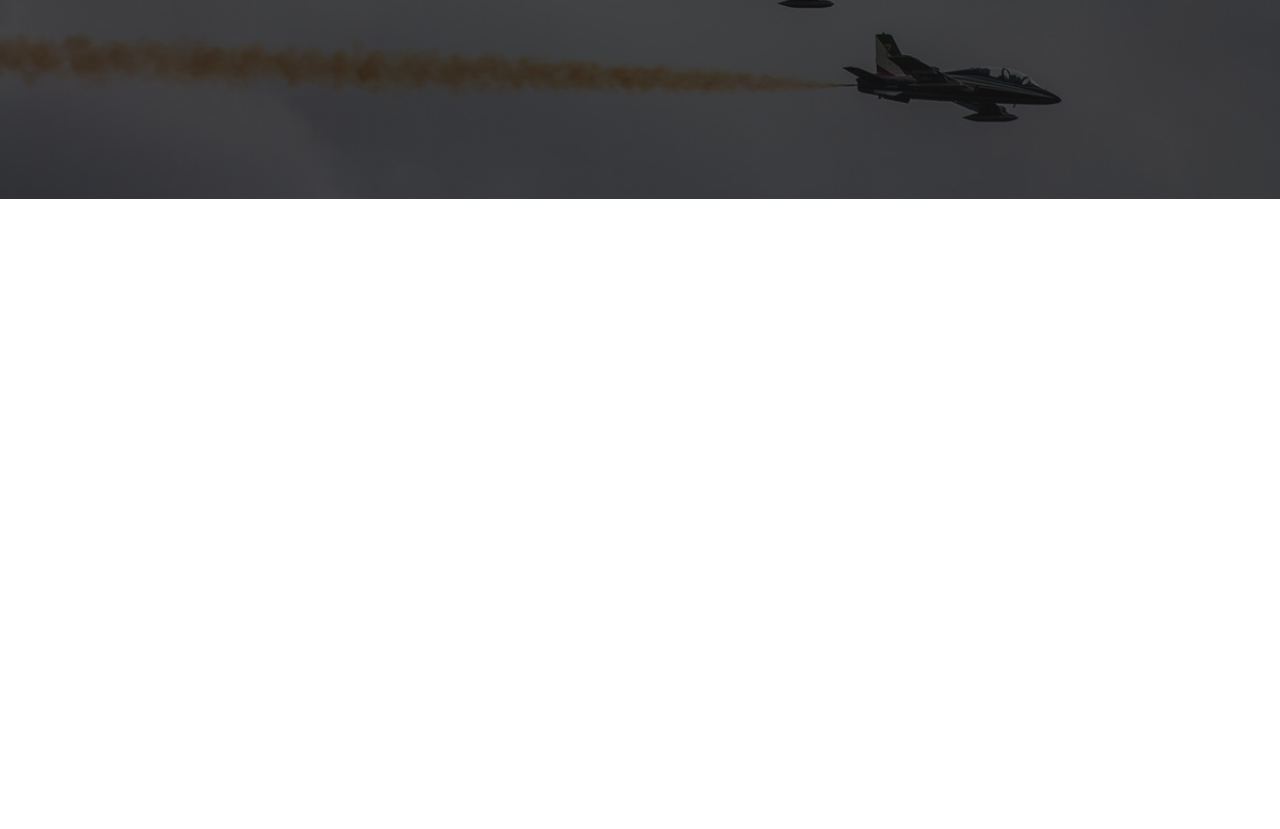
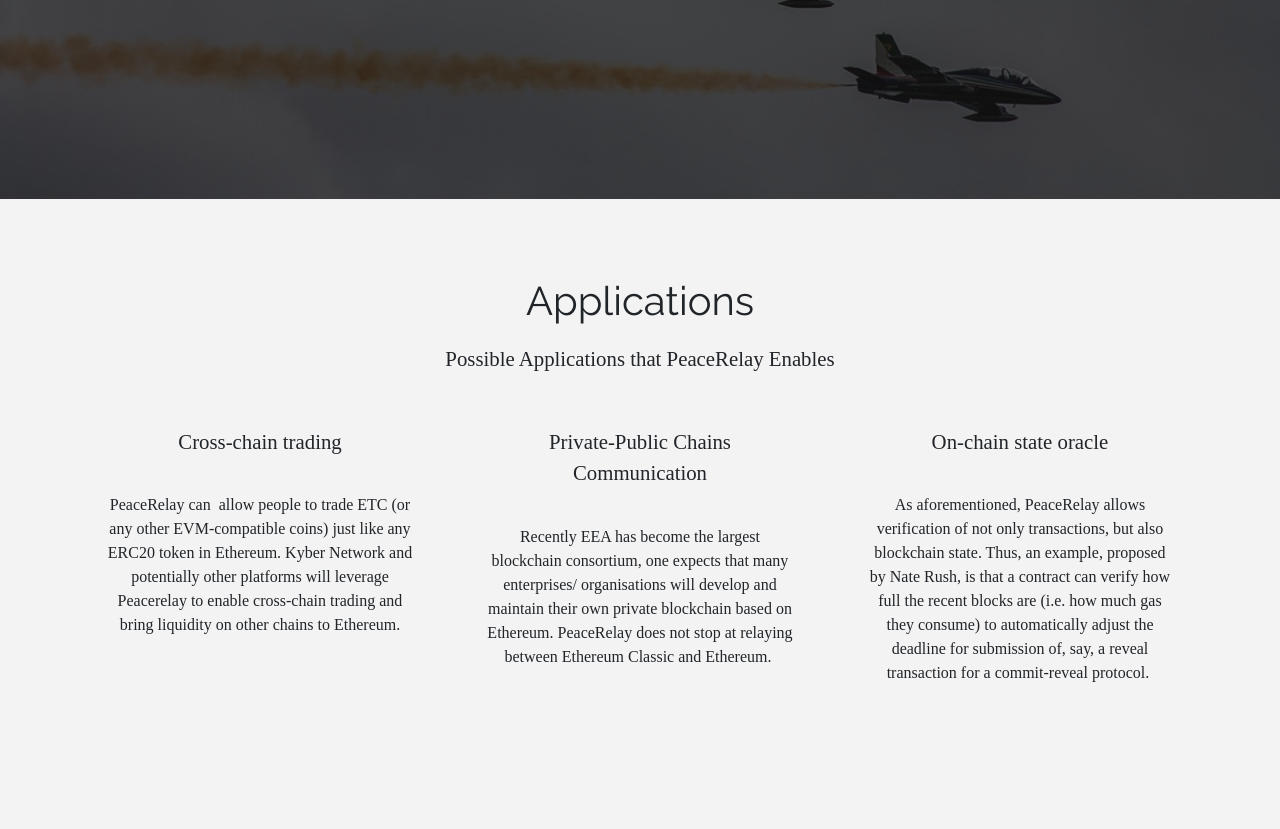
Before and after one commit to peace-relay/peace-relay.github.io, a plain HTML site: page index.html in a window 1280 px wide. Shown: the part 1401-2230 px from the top of the page. Before the commit the page ends 1600 px from the top, so only its background shows below. Drawn offline with nearby package versions, Linux system fonts and the light colour scheme; a web font is replaced by a local one.

Commit message:
add applications

```diff
--- a/index.html
+++ b/index.html
@@ -42,7 +42,9 @@
           <h3 class="mb-4">
             <b>Connecting the many Ethereum blockchains</b>
           </h3>
-          <p class="">Started by Loi Luu, Nate Rush and Nicholas Lin. Now maintained by <a class="nav-link" href="https://kyber.network">Kyber Network</a></p>
+          <p class="">Started by Loi Luu, Nate Rush and Nicholas Lin. Now maintained by
+            <a class="nav-link" href="https://kyber.network">Kyber Network</a>
+          </p>
         </div>
       </div>
     </div>
@@ -70,6 +72,32 @@
       </div>
     </div>
   </div>
+  <div class="py-5 text-center bg-light">
+    <div class="container">
+      <div class="row">
+        <div class="col-md-12">
+          <h1>Applications</h1>
+          <p class="lead">Possible Applications that PeaceRelay Enables</p>
+        </div>
+      </div>
+      <div class="row">
+        <div class="col-md-4 p-4">
+          <p class="lead">Cross-chain trading</p>
+          <p class="my-4">PeaceRelay can &nbsp;allow people to trade ETC (or any other EVM-compatible coins) just like any ERC20 token in Ethereum. Kyber Network and potentially other platforms will leverage Peacerelay to enable cross-chain trading and bring liquidity on other chains to Ethereum.</p>
+        </div>
+        <div class="col-md-4 p-4">
+          <p class="lead">Private-Public Chains Communication</p>
+          <p class="my-4">Recently EEA has become the largest blockchain consortium, one expects that many enterprises/ organisations will develop and maintain their own private blockchain based on Ethereum. PeaceRelay does not stop at relaying between Ethereum Classic
+            and Ethereum.&nbsp;</p>
+        </div>
+        <div class="col-md-4 p-4">
+          <p class="lead">On-chain state oracle</p>
+          <p class="my-4">As aforementioned, PeaceRelay allows verification of not only transactions, but also blockchain state. Thus, an example, proposed by Nate Rush, is that a contract can verify how full the recent blocks are (i.e. how much gas they consume) to
+            automatically adjust the deadline for submission of, say, a reveal transaction for a commit-reveal protocol.&nbsp;</p>
+        </div>
+      </div>
+    </div>
+  </div>
   <script src="https://code.jquery.com/jquery-3.2.1.min.js"></script>
   <script src="https://cdnjs.cloudflare.com/ajax/libs/popper.js/1.12.9/umd/popper.min.js" integrity="sha384-ApNbgh9B+Y1QKtv3Rn7W3mgPxhU9K/ScQsAP7hUibX39j7fakFPskvXusvfa0b4Q" crossorigin="anonymous"></script>
   <script src="https://maxcdn.bootstrapcdn.com/bootstrap/4.0.0/js/bootstrap.min.js" integrity="sha384-JZR6Spejh4U02d8jOt6vLEHfe/JQGiRRSQQxSfFWpi1MquVdAyjUar5+76PVCmYl" crossorigin="anonymous"></script>
```
